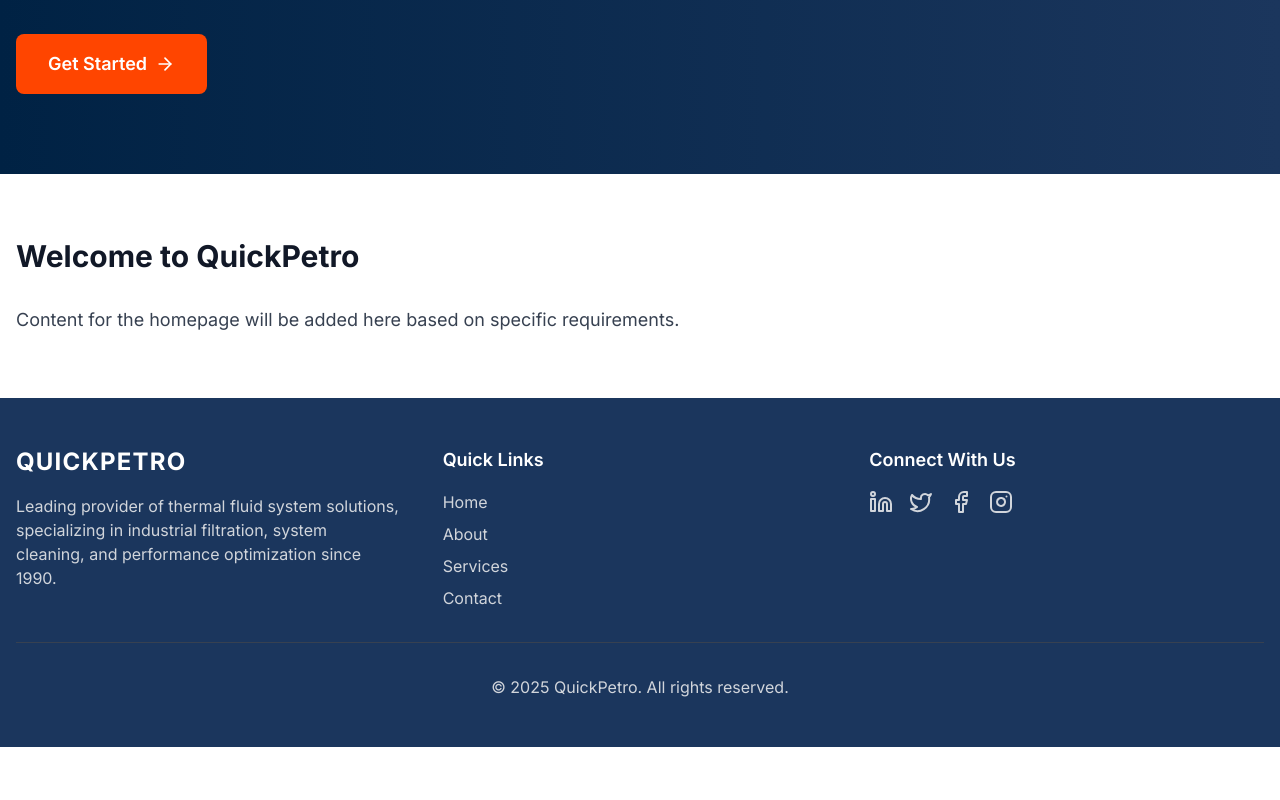
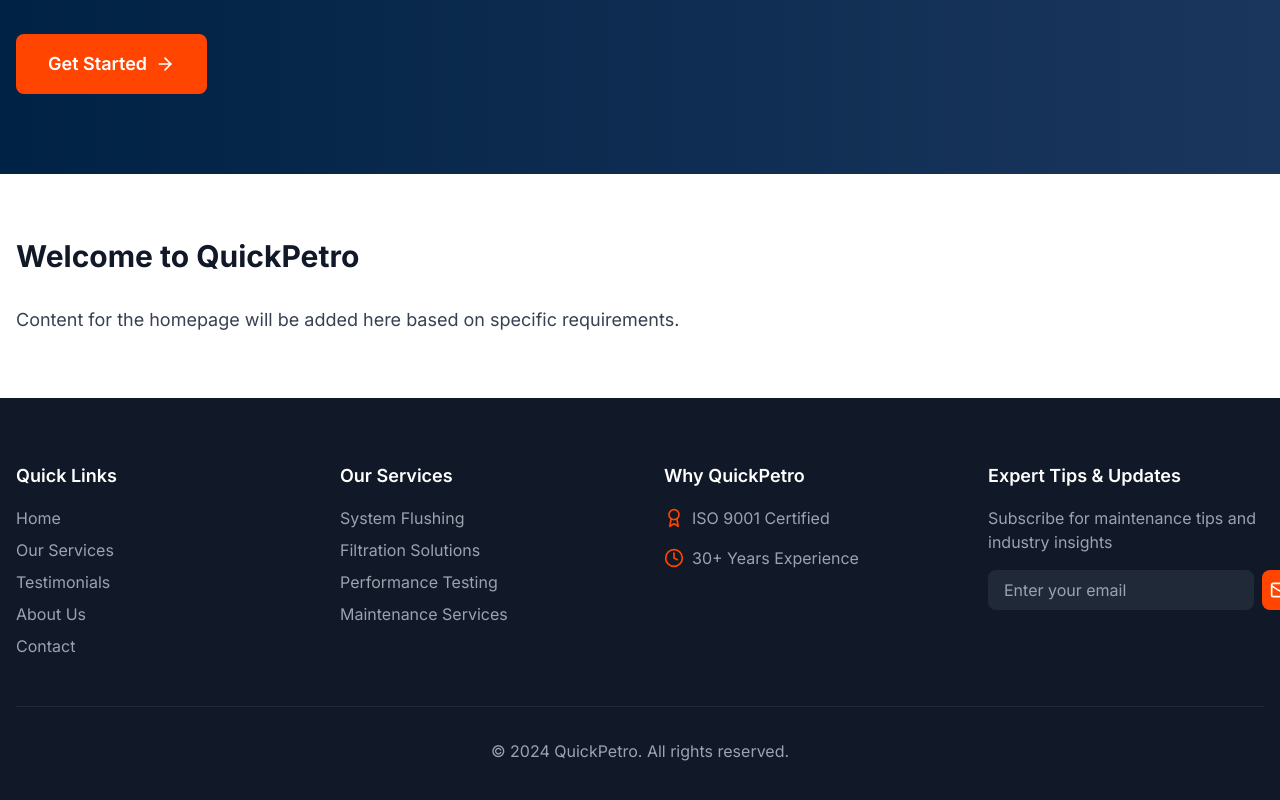
Before and after one commit to Appleknite/Updated_QuickPetro, a React (Vite) app: page / in a window 1280 px wide. Shown: the part 382-1182 px from the top of the page. Before the commit the page ends 1129 px from the top, so only its background shows below. Built offline with nearby package versions, Linux system fonts and the light colour scheme.

Commit message:
Update Footer.tsx

```diff
--- a/src/components/layout/Footer.tsx
+++ b/src/components/layout/Footer.tsx
@@ -1,91 +1,86 @@
 import React from 'react';
-import { Link } from 'react-router-dom';
-import { Facebook, Twitter, Linkedin, Instagram } from 'lucide-react';
+import {
+  Award,
+  Clock,
+  Mail
+} from 'lucide-react';
 
-const Footer = () => {
-  const currentYear = new Date().getFullYear();
+const Footer = () => (
+  <footer className="bg-gray-900 text-white py-16">
+    <div className="container mx-auto px-4">
+      <div className="grid md:grid-cols-4 gap-12">
+        {/* Navigation */}
+        <div>
+          <h3 className="text-lg font-semibold mb-4">Quick Links</h3>
+          <ul className="space-y-2">
+            {['Home', 'Our Services', 'Testimonials', 'About Us', 'Contact'].map((link) => (
+              <li key={link}>
+                <a href={`#${link.toLowerCase().replace(' ', '-')}`} className="text-gray-400 hover:text-white transition-colors">
+                  {link}
+                </a>
+              </li>
+            ))}
+          </ul>
+        </div>
 
-  return (
-    <footer className="bg-navy text-white">
-      <div className="container mx-auto px-4 py-12">
-        <div className="grid md:grid-cols-3 gap-8">
-          {/* Left Section - Logo & Description */}
-          <div className="space-y-4">
-            <Link to="/" className="text-2xl font-bold tracking-wider text-white">
-              QUICKPETRO
-            </Link>
-            <p className="text-gray-300 mt-4 max-w-sm">
-              Leading provider of thermal fluid system solutions, specializing in industrial filtration,
-              system cleaning, and performance optimization since 1990.
-            </p>
-          </div>
+        {/* Services */}
+        <div>
+          <h3 className="text-lg font-semibold mb-4">Our Services</h3>
+          <ul className="space-y-2">
+            {[
+              'System Flushing',
+              'Filtration Solutions',
+              'Performance Testing',
+              'Maintenance Services'
+            ].map((service) => (
+              <li key={service}>
+                <a href="#" className="text-gray-400 hover:text-white transition-colors">
+                  {service}
+                </a>
+              </li>
+            ))}
+          </ul>
+        </div>
 
-          {/* Middle Section - Navigation Links */}
-          <div className="space-y-4">
-            <h3 className="text-lg font-semibold">Quick Links</h3>
-            <nav className="flex flex-col space-y-2">
-              <Link to="/" className="text-gray-300 hover:text-white transition-colors">
-                Home
-              </Link>
-              <Link to="/about" className="text-gray-300 hover:text-white transition-colors">
-                About
-              </Link>
-              <Link to="/services/cleaning-flushing" className="text-gray-300 hover:text-white transition-colors">
-                Services
-              </Link>
-              <Link to="/contact" className="text-gray-300 hover:text-white transition-colors">
-                Contact
-              </Link>
-            </nav>
-          </div>
+        {/* Evidence */}
+        <div>
+          <h3 className="text-lg font-semibold mb-4">Why QuickPetro</h3>
+          <ul className="space-y-4">
+            <li className="flex items-center space-x-2">
+              <Award className="w-5 h-5 text-secondary" />
+              <span className="text-gray-400">ISO 9001 Certified</span>
+            </li>
+            <li className="flex items-center space-x-2">
+              <Clock className="w-5 h-5 text-secondary" />
+              <span className="text-gray-400">30+ Years Experience</span>
+            </li>
+          </ul>
+        </div>
 
-          {/* Right Section - Social Media */}
-          <div className="space-y-4">
-            <h3 className="text-lg font-semibold">Connect With Us</h3>
-            <div className="flex space-x-4">
-              <a
-                href="https://linkedin.com"
-                target="_blank"
-                rel="noopener noreferrer"
-                className="text-gray-300 hover:text-white transition-colors"
-              >
-                <Linkedin className="w-6 h-6" />
-              </a>
-              <a
-                href="https://twitter.com"
-                target="_blank"
-                rel="noopener noreferrer"
-                className="text-gray-300 hover:text-white transition-colors"
-              >
-                <Twitter className="w-6 h-6" />
-              </a>
-              <a
-                href="https://facebook.com"
-                target="_blank"
-                rel="noopener noreferrer"
-                className="text-gray-300 hover:text-white transition-colors"
-              >
-                <Facebook className="w-6 h-6" />
-              </a>
-              <a
-                href="https://instagram.com"
-                target="_blank"
-                rel="noopener noreferrer"
-                className="text-gray-300 hover:text-white transition-colors"
-              >
-                <Instagram className="w-6 h-6" />
-              </a>
-            </div>
+        {/* Newsletter */}
+        <div>
+          <h3 className="text-lg font-semibold mb-4">Expert Tips & Updates</h3>
+          <p className="text-gray-400 mb-4">
+            Subscribe for maintenance tips and industry insights
+          </p>
+          <div className="flex space-x-2">
+            <input
+              type="email"
+              placeholder="Enter your email"
+              className="bg-gray-800 text-white px-4 py-2 rounded-lg flex-grow"
+            />
+            <button title="Subscribe" className="bg-secondary text-white p-2 rounded-lg hover:bg-[#FF5722] transition-colors">
+              <Mail className="w-5 h-5" />
+            </button>
           </div>
         </div>
+      </div>
 
-        {/* Bottom Section - Copyright */}
-        <div className="border-t border-gray-700 mt-8 pt-8 text-center text-gray-300">
-          <p>© {currentYear} QuickPetro. All rights reserved.</p>
-        </div>
+      <div className="border-t border-gray-800 mt-12 pt-8 text-center text-gray-400">
+        <p>© 2024 QuickPetro. All rights reserved.</p>
       </div>
-    </footer>
-  );
-};
+    </div>
+  </footer>
+);
 
 export default Footer;
```
